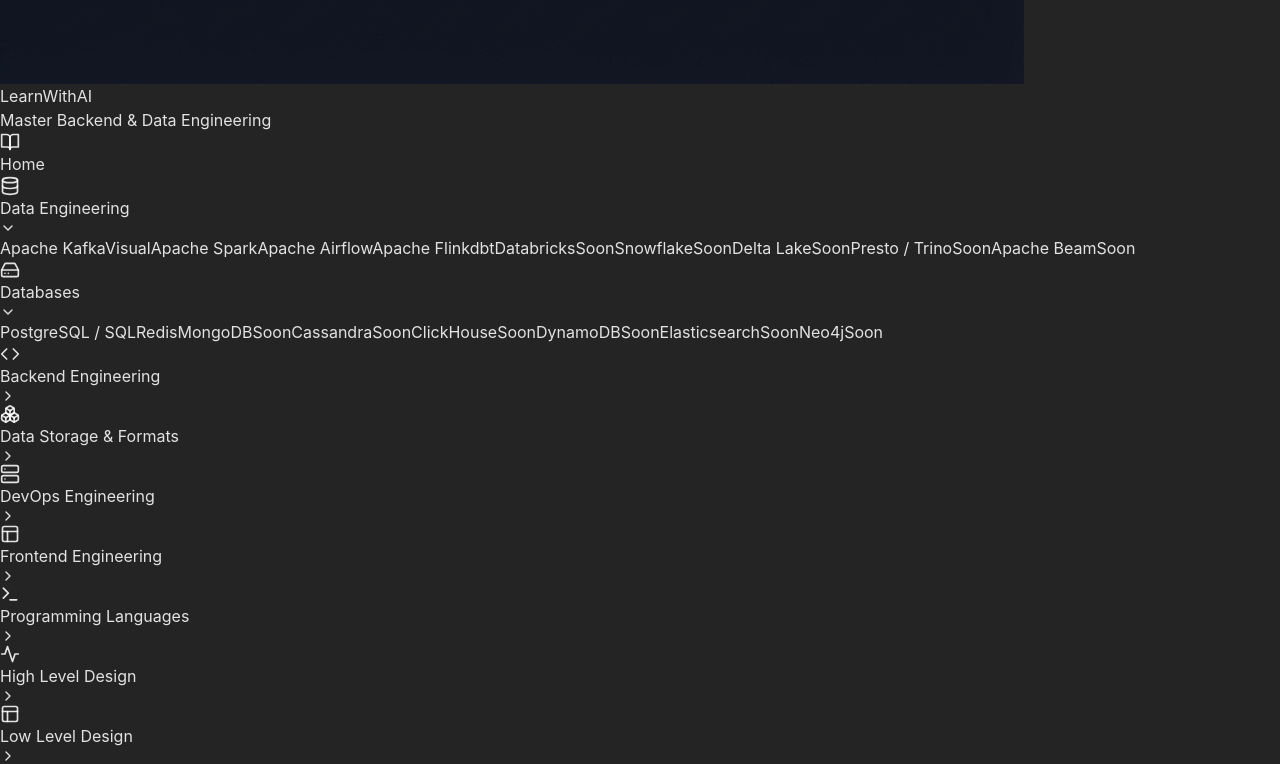
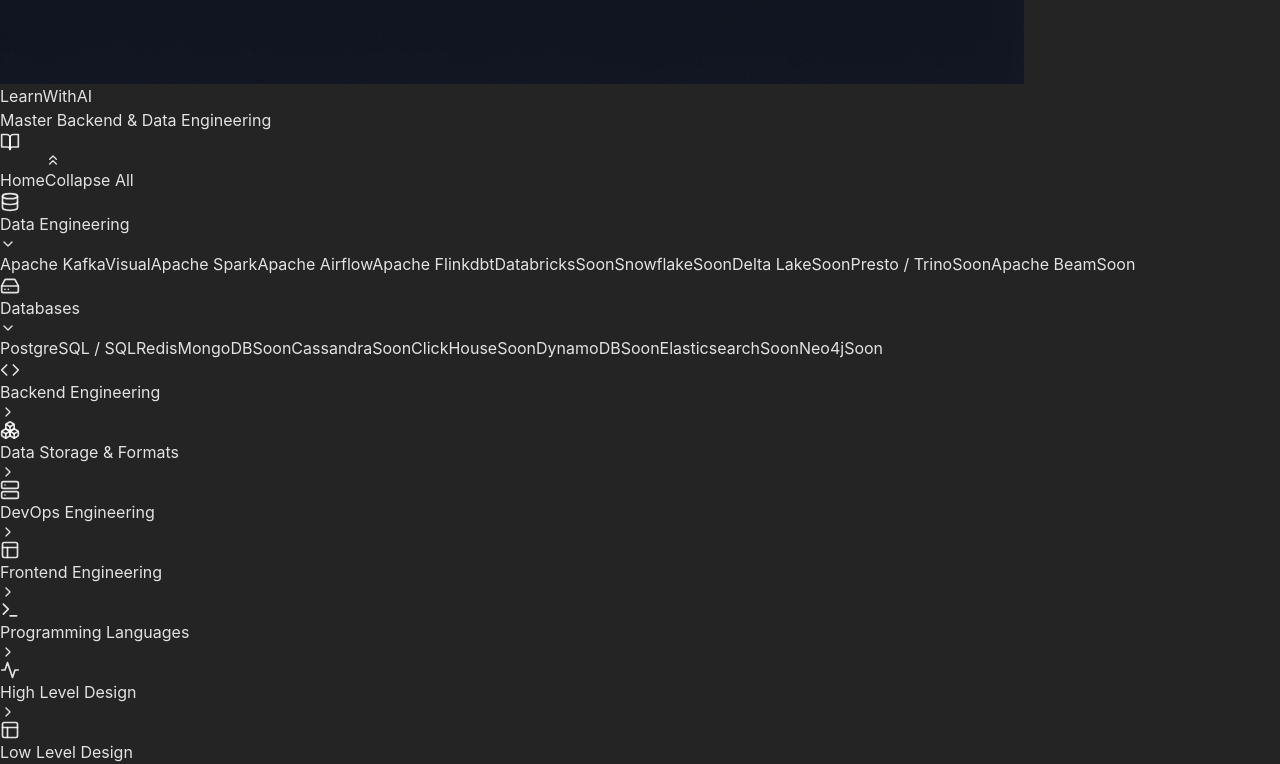
Before and after one commit to Insh72amim/mylearningcollection, a React (Vite) app: page / in a window 1280 px wide. Shown: the part 940-1704 px from the top of the page. Built offline with nearby package versions, Linux system fonts and the light colour scheme.

Commit message:
updated readme

```diff
--- a/src/components/Layout.jsx
+++ b/src/components/Layout.jsx
@@ -1,6 +1,6 @@
 import React, { useState } from 'react';
 import { Link, Outlet, useLocation } from 'react-router-dom';
-import { BookOpen, ChevronDown, ChevronRight } from 'lucide-react';
+import { BookOpen, ChevronDown, ChevronRight, ChevronsUp } from 'lucide-react';
 import { categories } from '../config/technologies';
 
 const Layout = () => {
@@ -77,6 +77,17 @@ const Layout = () => {
             <span>Home</span>
           </Link>
 
+          {/* Collapse All Option */}
+          {expandedCategories.length > 0 && (
+            <button
+              onClick={() => setExpandedCategories([])}
+              className="w-full flex items-center gap-3 px-4 py-2 text-sm text-gray-400 hover:text-white hover:bg-gray-800/50 rounded-lg transition-colors group"
+            >
+              <ChevronsUp size={16} className="group-hover:-translate-y-0.5 transition-transform" />
+              <span>Collapse All</span>
+            </button>
+          )}
+
           {/* Categories */}
           {categories.map((category) => {
             const Icon = category.icon;
```
Also changed, not shown: 1 other file (tests, documents, lock files or other folders).
